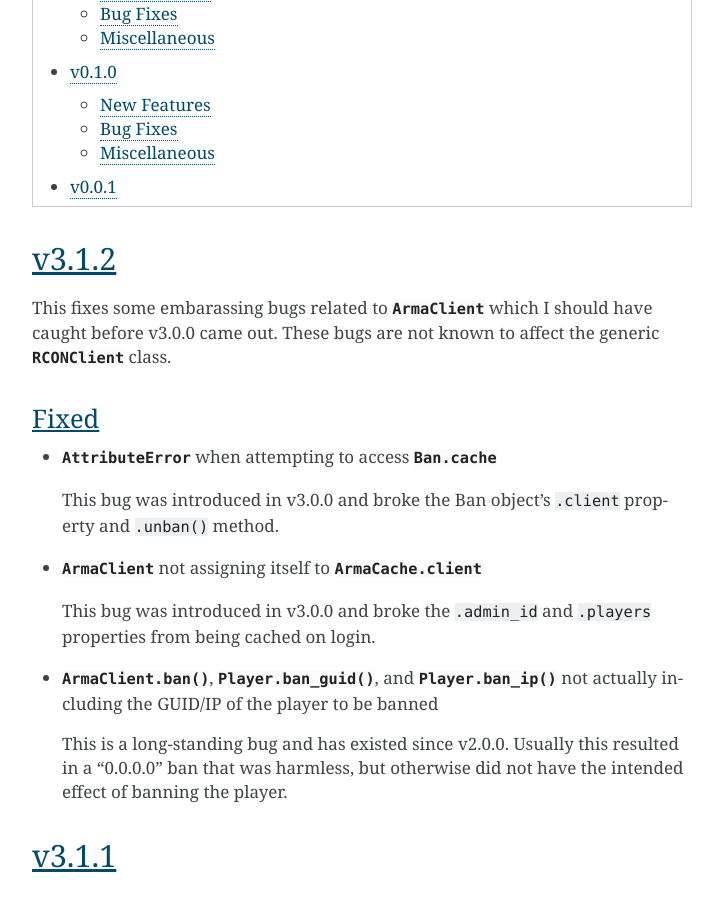
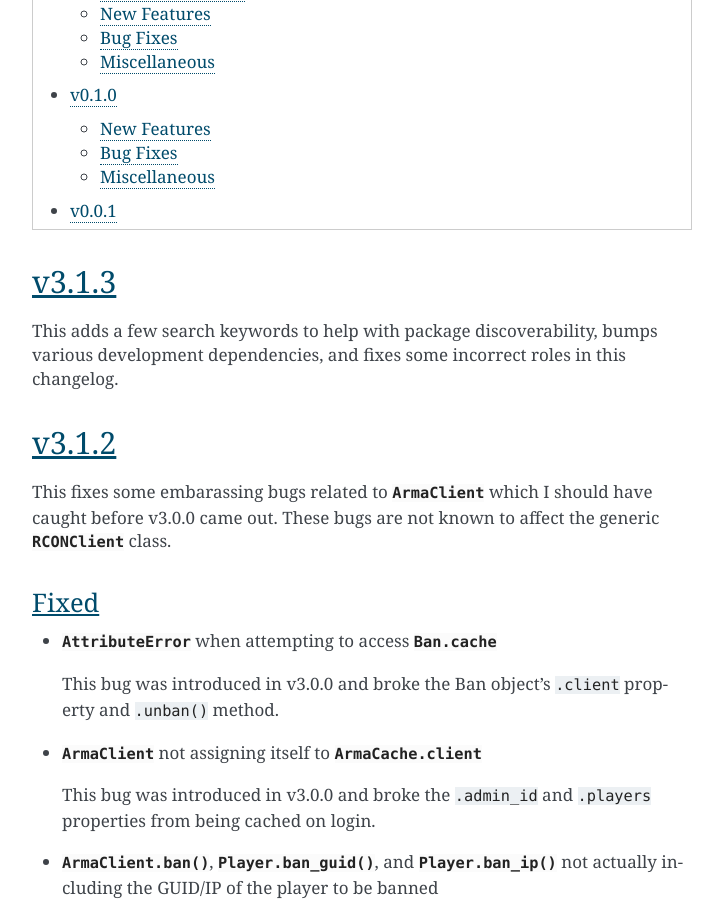
Before and after one commit to thegamecracks/berconpy, a Sphinx documentation site: the page built from docs/source/changelog.rst, in a window 1280 px wide and 900 px high, scrolled down 1429 px. Shown: the whole window, without its empty margins (388-1111 px from the left). Built offline with Sphinx 7.4.7, drawn with Linux system fonts in a browser that asks for light colours.

Commit message:
docs: add v3.1.3 to changelog

```diff
--- a/docs/source/changelog.rst
+++ b/docs/source/changelog.rst
@@ -4,6 +4,13 @@ Changelog
 .. contents::
   :depth: 2
   :local:
+
+v3.1.3
+------
+
+This adds a few search keywords to help with package discoverability,
+bumps various development dependencies, and fixes some incorrect roles in
+this changelog.
 
 v3.1.2
 ------
```
